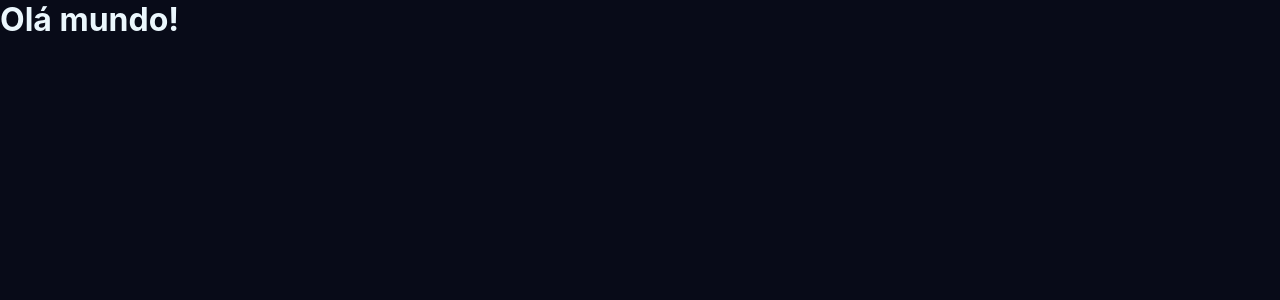
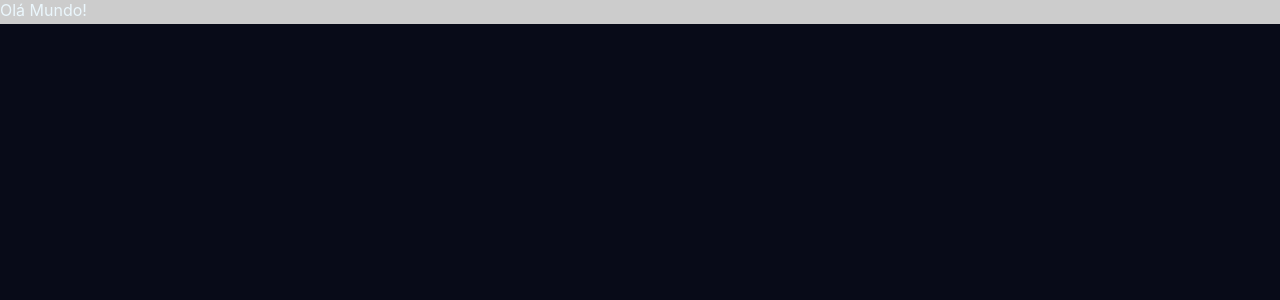
Before and after one commit to JvFern4ndes/MyPersonalWebsite, a React app in the folder fe/: page / in a window 1280 px wide. Shown: the top 300 px of the page. Built offline with nearby package versions, Linux system fonts and the light colour scheme; the HTML template or start-up script is replaced by a standard one.

Commit message:
feat: create header component

```diff
--- a/fe/src/App.jsx
+++ b/fe/src/App.jsx
@@ -2,12 +2,13 @@
 
 import GlobalStyles from './assets/styles/global';
 import defaultTheme from './assets/styles/themes/default';
+import Header from './components/Header';
 
 function App() {
   return (
     <ThemeProvider theme={defaultTheme}>
       <GlobalStyles />
-      <h1>Olá mundo!</h1>
+      <Header />
     </ThemeProvider>
   );
 }
--- /dev/null
+++ b/fe/src/components/Header/index.jsx
@@ -0,0 +1,8 @@
+import { Container } from "./styles";
+
+
+export default function Header () {
+  return (
+    <Container>Olá Mundo!</Container>
+  )
+}
--- /dev/null
+++ b/fe/src/components/Header/styles.jsx
@@ -0,0 +1,6 @@
+import styled from 'styled-components'
+
+export const Container = styled.div`
+  background: #ccc;
+  height: 24px;
+`;
```
